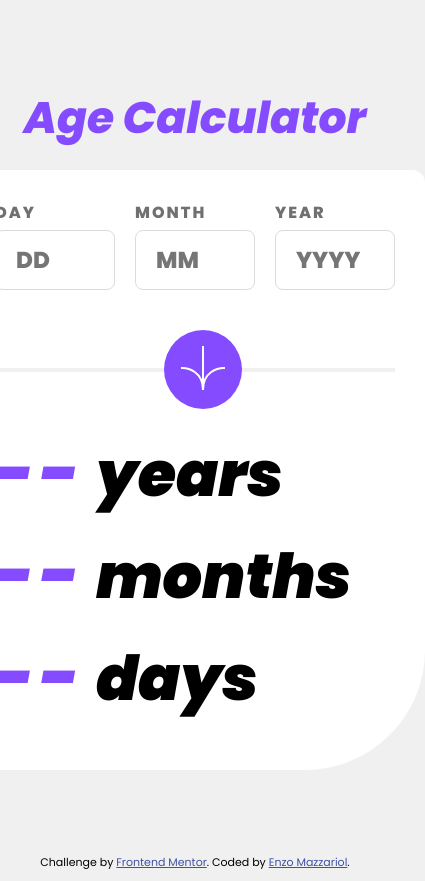
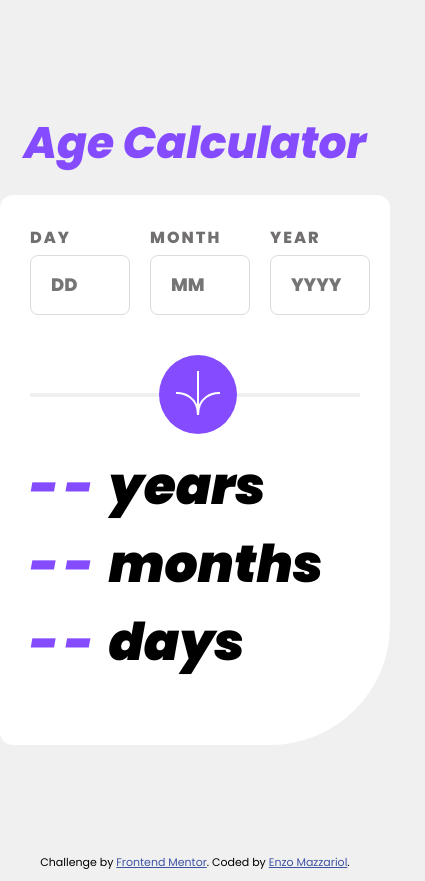
Before and after one commit to enzomazzariol/FrontendMentor-challenges, a plain HTML site: page ageCalculator/index.html in a window 390 px wide. Shown: the whole page, 425 px wide, since content can reach past the window. Drawn offline with Linux system fonts and the light colour scheme.

Commit message:
fix responsive

```diff
--- a/ageCalculator/index.html
+++ b/ageCalculator/index.html
@@ -12,12 +12,6 @@
   <link href="https://fonts.googleapis.com/css2?family=Poppins:ital,wght@0,100;0,200;0,300;0,400;0,500;0,600;0,700;0,800;0,900;1,100;1,200;1,300;1,400;1,500;1,600;1,700;1,800;1,900&display=swap" rel="stylesheet">
 
   <title>Frontend Mentor | Age calculator app</title>
-
-  <!-- Feel free to remove these styles or customise in your own stylesheet 👍 -->
-  <style>
-    .attribution { font-size: 11px; text-align: center; }
-    .attribution a { color: hsl(228, 45%, 44%); }
-  </style>
 </head>
 <body>
 
--- a/ageCalculator/styles.css
+++ b/ageCalculator/styles.css
@@ -110,7 +110,6 @@ button {
     font-family: var(--MainFamily);
 }
 
-
 .age-title {
     font-size: 62px;
     font-weight: 900;
@@ -136,21 +135,40 @@ button {
     padding: 10px;
 }
 
-/*Mobile*/
+.attribution {
+    font-size: 11px;
+    text-align: center;
+}
 
-@media screen and (max-width: 676px) {
+.attribution a {
+    color: hsl(228, 45%, 44%);
+}
+
+/* Responsive */
+
+@media screen and (max-width: 730px) {
     .age-container {
+        max-width: 390px;
+        min-height: 500px;
         padding: 30px;
-        max-width: 460px;
-        min-height: 600px;
     }
+
+    .date-input {
+        font-size: 18px;
+        width: 100px;
+    }
+
+    .age {
+        font-size: 50px;
+    }
+
+    .age-title {
+        font-size: 52px;
+    }
+
 
     .date-container {
         margin-bottom: 30px;
-    }
-
-    .date-input {
-        width: 120px;
     }
 
     .separator-container {
@@ -161,6 +179,6 @@ button {
 
     button {
         position: absolute;
-        left: 165px;
+        left: 125px;
     }
 }
```
